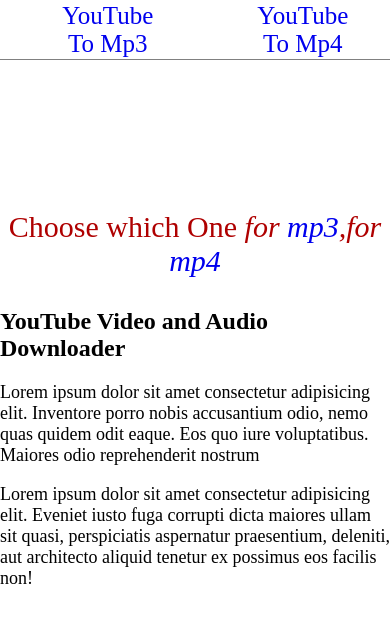
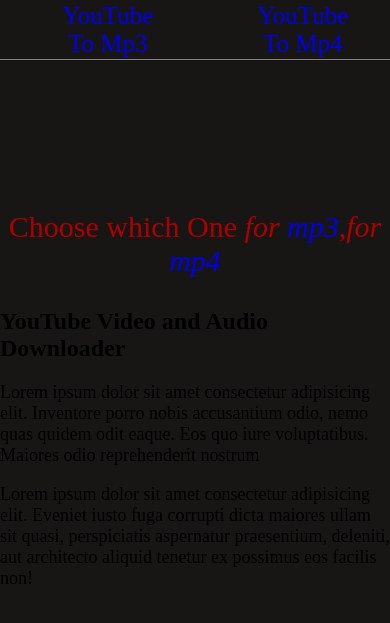
Before and after one commit to akshay-011/YouTube-mp3-mp4-downloader, a Flask app: page / in a window 390 px wide. Shown: the top 623 px of the page. Run offline with Flask 2, Linux system fonts and the light colour scheme.

Commit message:
responsive css

```diff
--- a/static/style/main.css
+++ b/static/style/main.css
@@ -1,5 +1,5 @@
 body {
-  background-color: white;
+  background-color: #181515;
   margin: 0;
 }
 
--- a/static/style/main.scss
+++ b/static/style/main.scss
@@ -1,5 +1,5 @@
 body{
-    background-color: white;
+    background-color: rgb(24, 21, 21);
     margin: 0;
 }
 #choose{
```
Also changed, not shown: 1 other file.
